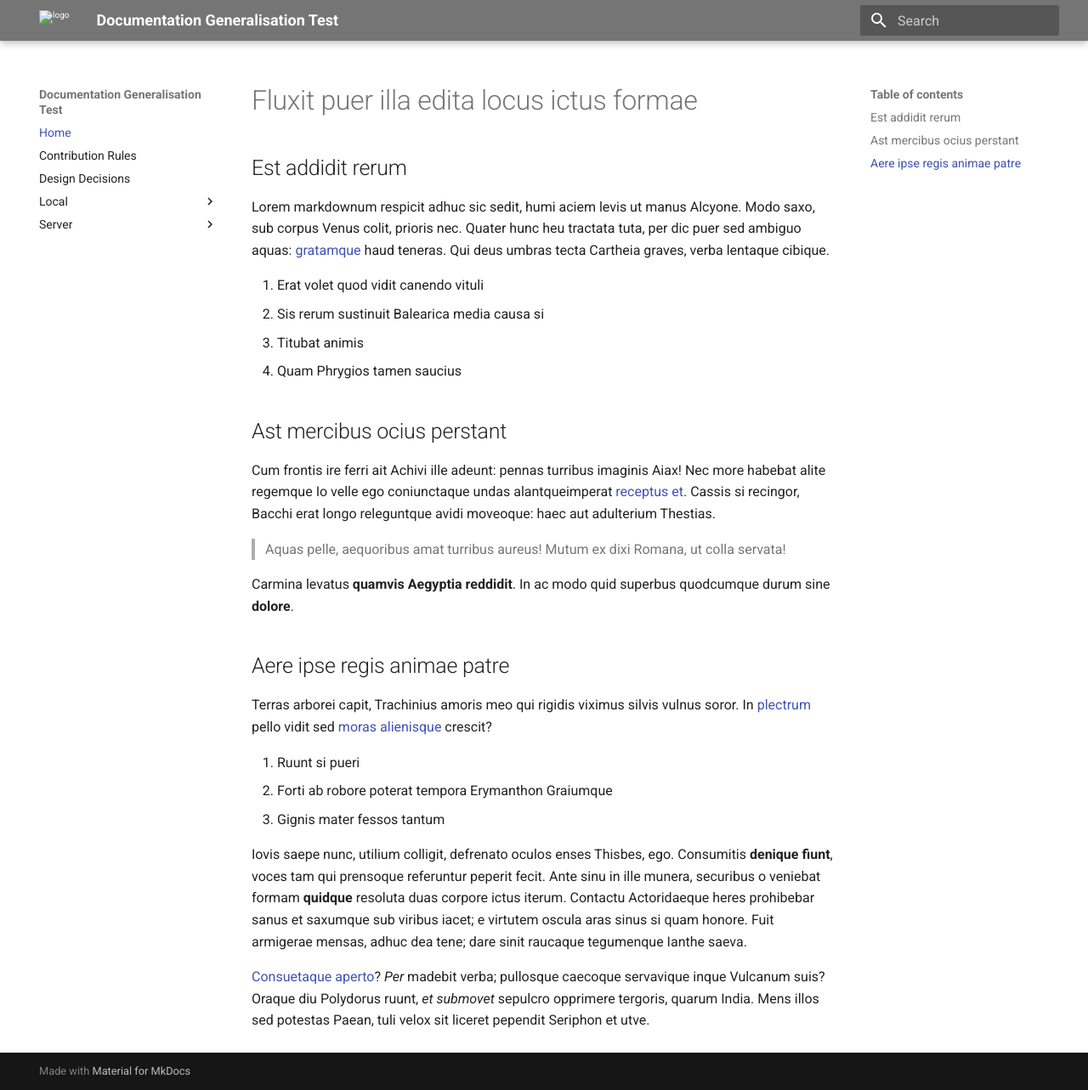
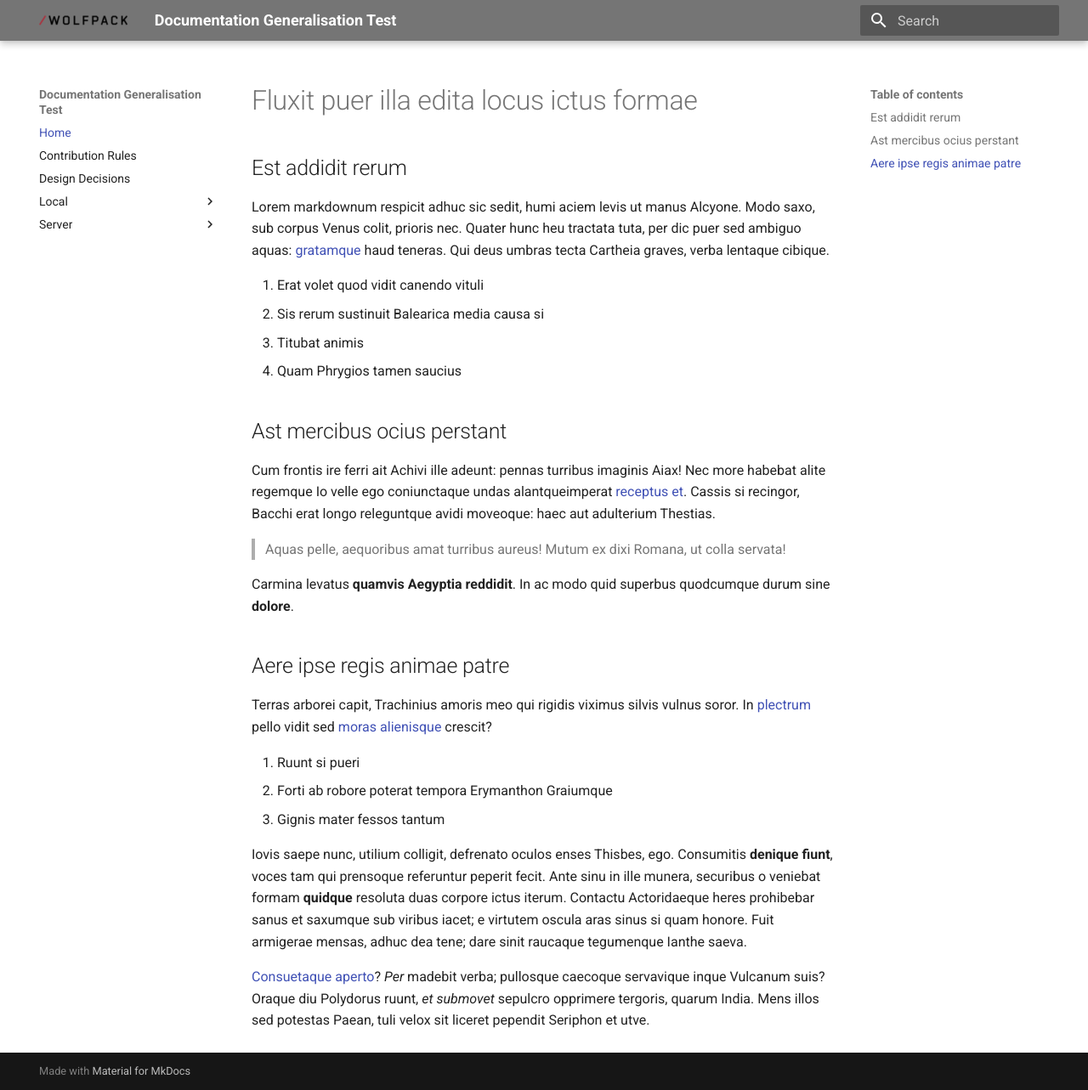
Before and after one commit to NadymVanSchaik/WolfpackTest, an MkDocs documentation site: the page built from docs/index.md, in a window 1280 px wide and 1283 px high. Shown: the whole window at 85% size. Built offline with MkDocs 1.6.1 and Material for MkDocs 9.7.7, drawn with Linux system fonts in a browser that asks for light colours.

Commit message:
moved assets folder

```diff
--- a/mkdocs.yml
+++ b/mkdocs.yml
@@ -14,7 +14,7 @@ nav:
 
 theme:
   name: material
-  logo: 'assets/logo.png'
   palette:
     primary: grey
     accent: red
+  logo: 'assets/logo.png'
```
Also changed, not shown: docs/assets/logo.png (renamed from assets/logo.png).
